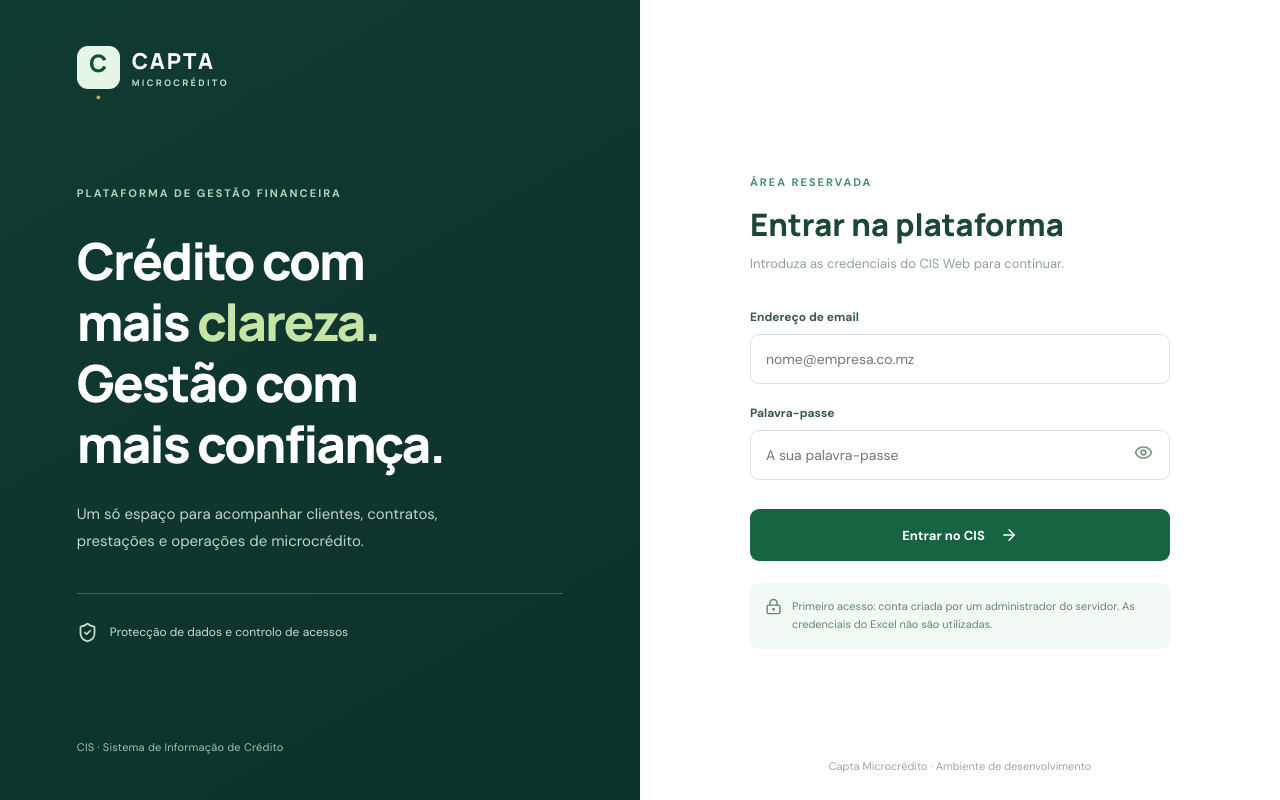
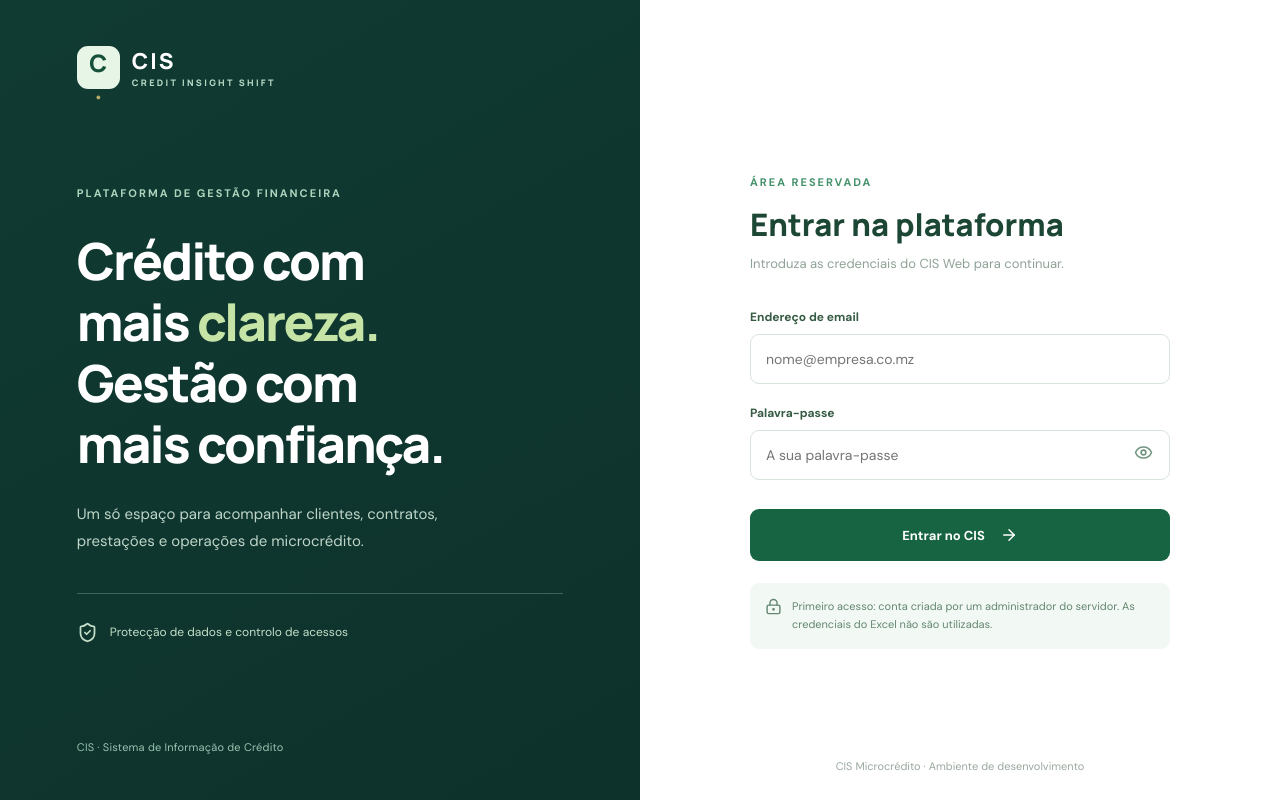
Before and after one commit to wisync-corp/CIS, a React (Vite) app in the folder frontend/: page / in a window 1280 px wide. Built offline with nearby package versions, Linux system fonts and the light colour scheme; no server answers.

Commit message:
brand: emphasize CIS Credit Insight Shift, powered by WiSync

```diff
--- a/frontend/src/App.tsx
+++ b/frontend/src/App.tsx
@@ -26,10 +26,10 @@ export default function App(){
  sessionStorage.removeItem('cis_token');setToken(null);setUser(null);}
  if(token&&!user)return <div className="cis-auth-pending" role="status">A validar a sessão do CIS…</div>;
  if(token&&user)return <Dashboard token={token} name={user.name} role={user.role} onLogout={logout}/>;
- return <div className="cis-login"><div className="cis-login-left"><div className="cis-login-brand"><div>C<span>·</span></div><strong>CAPTA<small>MICROCRÉDITO</small></strong></div><div className="cis-login-story"><div className="cis-login-eyebrow">PLATAFORMA DE GESTÃO FINANCEIRA</div><h1>Crédito com<br/>mais <em>clareza.</em><br/>Gestão com<br/>mais confiança.</h1><p>Um só espaço para acompanhar clientes, contratos, prestações e operações de microcrédito.</p><div className="cis-login-feature"><ShieldCheck size={21}/><span>Protecção de dados e controlo de acessos</span></div></div><div className="cis-login-caption">CIS · Sistema de Informação de Crédito</div></div>
- <div className="cis-login-right"><form className="cis-login-form" onSubmit={login}><div className="cis-login-mobile-mark"><Landmark size={19}/> CAPTA</div><div className="cis-form-caption">ÁREA RESERVADA</div><h2>Entrar na plataforma</h2><p>Introduza as credenciais do CIS Web para continuar.</p>
+ return <div className="cis-login"><div className="cis-login-left"><div className="cis-login-brand"><div>C<span>·</span></div><strong>CIS<small>CREDIT INSIGHT SHIFT</small></strong></div><div className="cis-login-story"><div className="cis-login-eyebrow">PLATAFORMA DE GESTÃO FINANCEIRA</div><h1>Crédito com<br/>mais <em>clareza.</em><br/>Gestão com<br/>mais confiança.</h1><p>Um só espaço para acompanhar clientes, contratos, prestações e operações de microcrédito.</p><div className="cis-login-feature"><ShieldCheck size={21}/><span>Protecção de dados e controlo de acessos</span></div></div><div className="cis-login-caption">CIS · Sistema de Informação de Crédito</div></div>
+ <div className="cis-login-right"><form className="cis-login-form" onSubmit={login}><div className="cis-login-mobile-mark"><Landmark size={19}/> CIS</div><div className="cis-form-caption">ÁREA RESERVADA</div><h2>Entrar na plataforma</h2><p>Introduza as credenciais do CIS Web para continuar.</p>
  <label htmlFor="email">Endereço de email</label><input id="email" type="email" autoComplete="username" required placeholder="nome@empresa.co.mz" value={email} onChange={e=>setEmail(e.target.value)}/>
  <label htmlFor="password">Palavra-passe</label><div className="cis-password"><input id="password" type={showPassword?'text':'password'} autoComplete="current-password" required value={password} placeholder="A sua palavra-passe" onChange={e=>setPassword(e.target.value)}/><button type="button" aria-label={showPassword?'Ocultar palavra-passe':'Mostrar palavra-passe'} onClick={()=>setShowPassword(v=>!v)}>{showPassword?<EyeOff size={19}/>:<Eye size={19}/>}</button></div>
  {error&&<div className="cis-login-error" role="alert">{error}</div>}<button className="cis-signin" type="submit" disabled={busy}>{busy?'A autenticar…':'Entrar no CIS'}<ArrowRight size={18}/></button>
- <div className="cis-login-safe"><LockKeyhole size={17}/><span>Primeiro acesso: conta criada por um administrador do servidor. As credenciais do Excel não são utilizadas.</span></div></form><div className="cis-login-footer">Capta Microcrédito · Ambiente de desenvolvimento</div></div></div>;
+ <div className="cis-login-safe"><LockKeyhole size={17}/><span>Primeiro acesso: conta criada por um administrador do servidor. As credenciais do Excel não são utilizadas.</span></div></form><div className="cis-login-footer">CIS Microcrédito · Ambiente de desenvolvimento</div></div></div>;
 }
```
